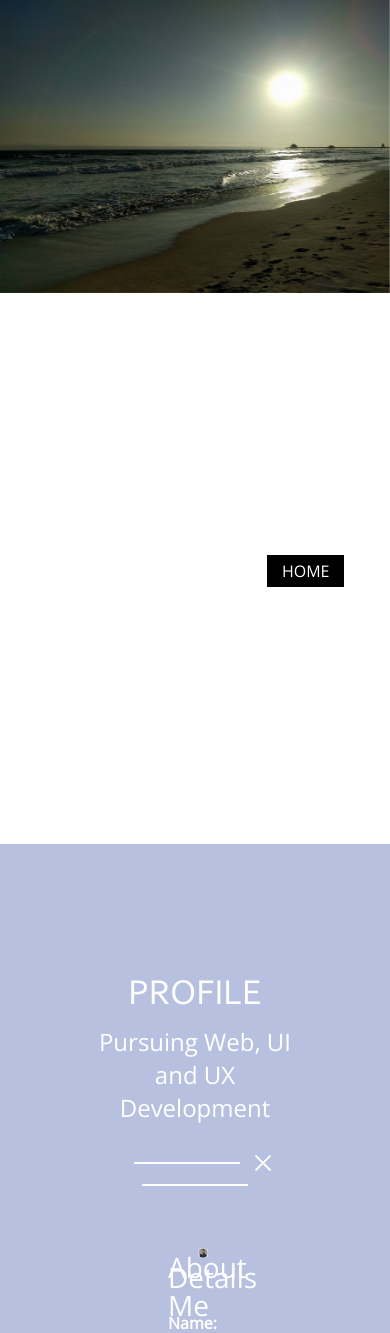
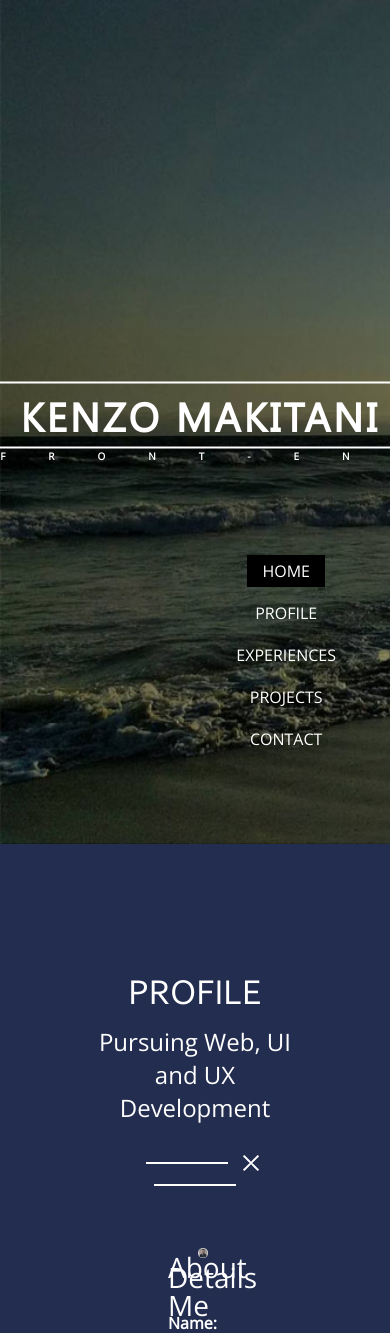
Before and after one commit to kmakitan/kmakitan.github.io, a PHP site: page / in a window 390 px wide. Shown: the top 1333 px of the page. Run offline with PHP 8.4, Linux system fonts and the light colour scheme.

Commit message:
Updated some CSS for mobile responsiveness

```diff
--- a/index.css
+++ b/index.css
@@ -8,10 +8,12 @@
     src: url('fonts/corbel.ttf');
 }
 
+
 html {
     text-decoration: none;
     font-family: 'Open Sans', sans-serif;
     color: white;
+    background-color: black;
 }
 
 body {
@@ -23,14 +25,14 @@ body {
     margin: auto;
     left: 0;
     right: 0;
-    width: 100%;
+    height: 100%;
     z-index: -2;
 }
 
 #navUl {
     margin: 0;
     position: fixed;
-    right: 5%;
+    right: 10%;
     bottom: 10%;
     text-align: center;
 }
@@ -90,9 +92,9 @@ h1 {
 }
 
 #blueTrans {
-    width: 100%;
-    height: 100%;
-    background-color: rgba(77, 101, 175, 0.4);
+	width: 100%;
+	height: 100%;
+	background-color: rgba(77, 101, 175, 0.45);
 }
 
 .secDiv {
@@ -121,7 +123,7 @@ h3 {
 }
 
 .whiteLine {
-    width: 45%;
+    width: 35%;
     height: 2px;
     background-color: white;
     display: inline-block;
@@ -129,6 +131,7 @@ h3 {
     margin-left: 15px;
     margin-right: 15px;
 }
+
 
 .bodyContainer {
     display: block;
@@ -270,22 +273,22 @@ h4 {
 /* Contact */
 
 #contactBody {
-    width: 60%;
+    width: 50%;
     margin: auto;
 }
 
 #contactBody ul li {
     list-style-type: none;
     height: 64px;
-    margin-bottom: 20px;
+    margin-bottom: 10px;
     text-align: left;
 }
 
 #contactBody ul li a {
     text-decoration: none;
     color: white;
-    margin-left: 20px;
-    font-size: 20px;
+    margin-left: 5%	;
+    font-size: 16px;
 }
 
 #contactBody ul li img {
--- a/index.html
+++ b/index.html
@@ -11,7 +11,7 @@
 
 <body>
     <!--Background image-->
-    <img id="BG" src="images/BG.jpg">
+    <img id="BG" src="images/background.jpg">
     <!--End Background image-->
     <!--Navigation Bar Section-->
     <ul id="navUl">
@@ -39,7 +39,7 @@
                 <h2>PROFILE</h2>
                 <h3>Pursuing Web, UI and UX Development</h3>
                 <div>
-                    <div class="whiteLine"></div><img src="images/X.png">
+                    <div class="whiteLine"></div><img id="whiteCross" src="images/X.png">
                     <div class="whiteLine"></div>
                 </div>
             </div>
```
Also changed, not shown: images/Background.png (added), images/EmailIcon.png, images/GitHubIcon.png, images/LinkedInIcon.png, images/background.jpg (added).
